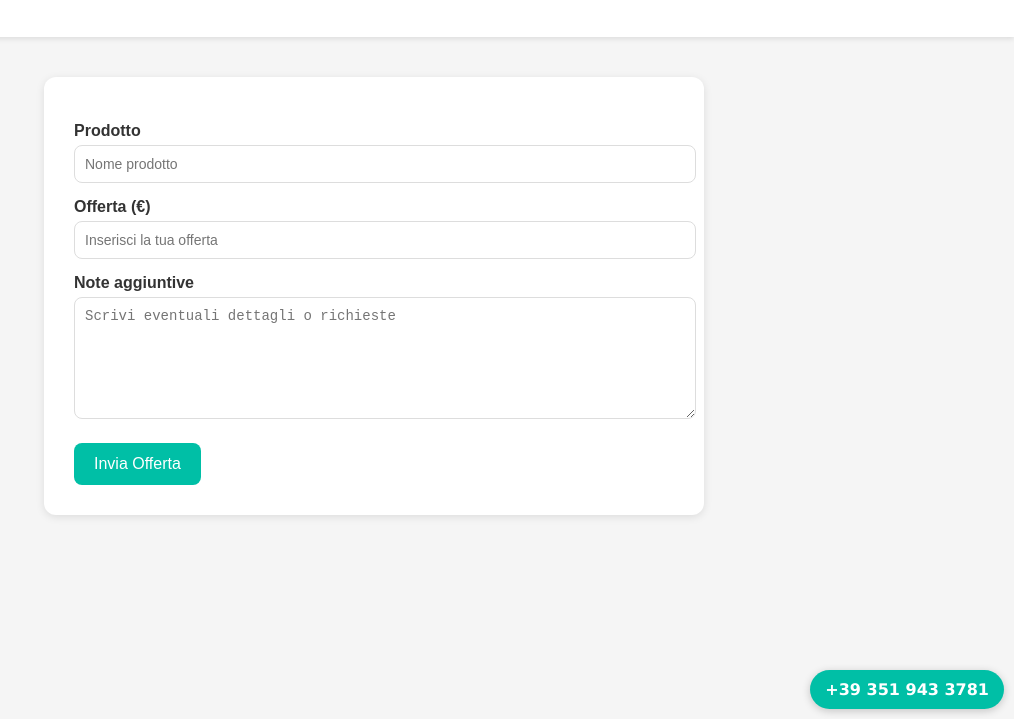
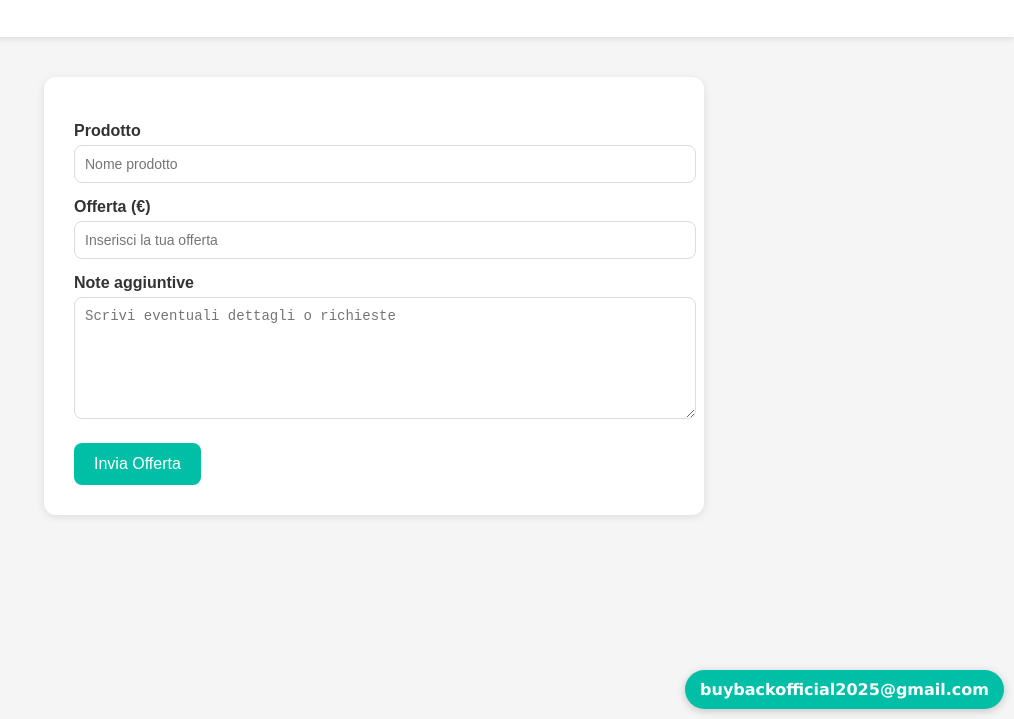
Before and after one commit to itsKekko/kekko, a plain HTML site: page acquista.html in a window 1280 px wide. Shown: the part 81-800 px from the top of the page, without its empty margins (266-1280 px from the left). Drawn offline with Linux system fonts and the light colour scheme.

Commit message:
Update acquista.html

```diff
--- a/acquista.html
+++ b/acquista.html
@@ -9,7 +9,7 @@
       font-family: Arial, sans-serif;
       background-color: #f5f5f5;
       margin: 0;
-      padding-bottom: 60px; /* spazio per il numero fisso */
+      padding-bottom: 60px; /* spazio per il contenuto fisso */
     }
 
     header {
@@ -71,8 +71,8 @@
       opacity: 0.9;
     }
 
-    /* Numero fisso in basso a destra */
-    .phone-fixed {
+    /* Email fissa in basso a destra */
+    .email-fixed {
       position: fixed;
       bottom: 10px;
       right: 10px;
@@ -85,6 +85,7 @@
       box-shadow: 0 2px 8px rgba(0,0,0,0.2);
       user-select: none;
       z-index: 1000;
+      text-decoration: none;
     }
   </style>
 </head>
@@ -108,7 +109,7 @@
     </form>
   </main>
 
-  <div class="phone-fixed">+39 351 943 3781</div>
+  <a class="email-fixed" href="mailto:buybackofficial2025@gmail.com">buybackofficial2025@gmail.com</a>
 
   <script>
     // Se vuoi, possiamo aggiungere uno script per passare il nome prodotto automaticamente quando si clicca da prodotti.html
```
